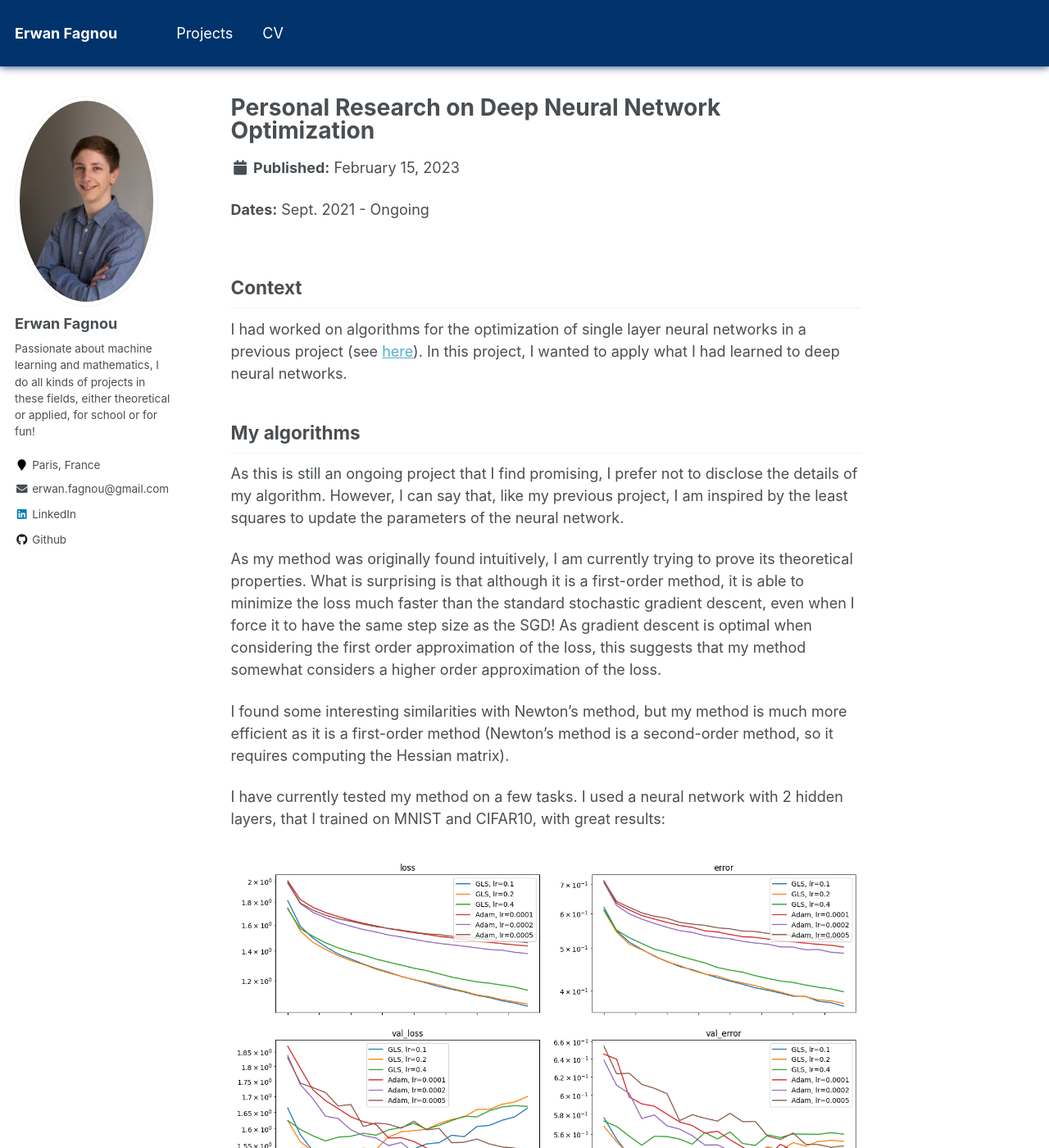
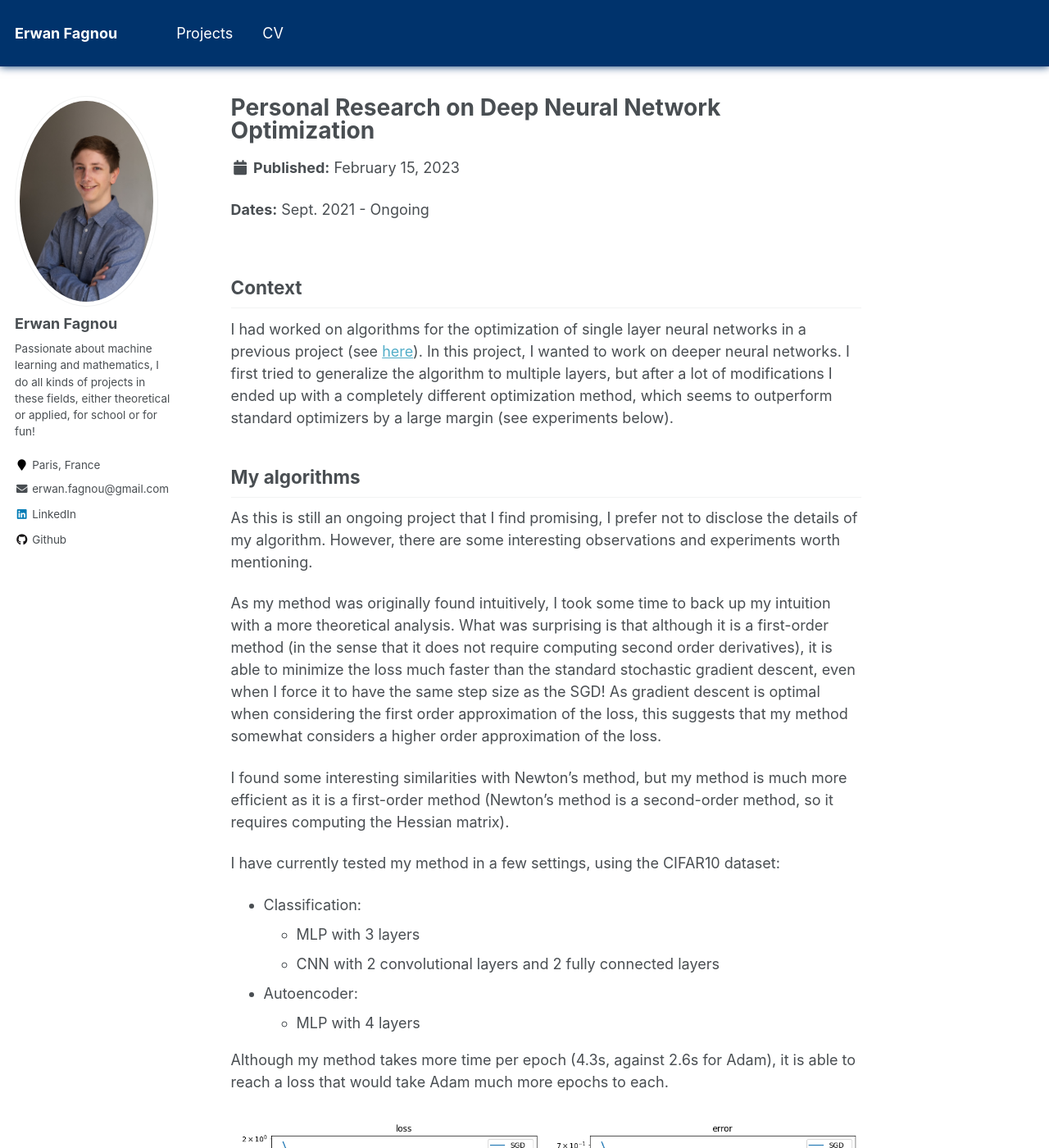
Before and after one commit to ErwanFagnou/erwanfagnou.github.io, a Jekyll site: the page built from _projects/mlp-optimizers.md, in a window 1280 px wide and 1400 px high. Shown: the whole window at 82% size. Built offline with Jekyll 4.4.1, drawn with Linux system fonts in a browser that asks for light colours; some of the changed text lies outside the part shown.

Commit message:
updated project: perso research on mlp optimization

```diff
--- a/_projects/mlp-optimizers.md
+++ b/_projects/mlp-optimizers.md
@@ -11,23 +11,43 @@ sorting_key: 992109
 
 ## Context
 
-I had worked on algorithms for the optimization of single layer neural networks in a previous project (see [here](/projects/nonlinear-least-squares/)). In this project, I wanted to apply what I had learned to deep neural networks.
+I had worked on algorithms for the optimization of single layer neural networks in a previous project (see [here](/projects/nonlinear-least-squares/)). In this project, I wanted to work on deeper neural networks. I first tried to generalize the algorithm to multiple layers, but after a lot of modifications I ended up with a completely different optimization method, which seems to outperform standard optimizers by a large margin (see experiments below).
 
 ## My algorithms
 
-As this is still an ongoing project that I find promising, I prefer not to disclose the details of my algorithm. However, I can say that, like my previous project, I am inspired by the least squares to update the parameters of the neural network.
+As this is still an ongoing project that I find promising, I prefer not to disclose the details of my algorithm. However, there are some interesting observations and experiments worth mentioning.
 
-As my method was originally found intuitively, I am currently trying to prove its theoretical properties. What is surprising is that although it is a first-order method, it is able to minimize the loss much faster than the standard stochastic gradient descent, even when I force it to have the same step size as the SGD! As gradient descent is optimal when considering the first order approximation of the loss, this suggests that my method somewhat considers a higher order approximation of the loss.
+As my method was originally found intuitively, I took some time to back up my intuition with a more theoretical analysis. What was surprising is that although it is a first-order method (in the sense that it does not require computing second order derivatives), it is able to minimize the loss much faster than the standard stochastic gradient descent, even when I force it to have the same step size as the SGD! As gradient descent is optimal when considering the first order approximation of the loss, this suggests that my method somewhat considers a higher order approximation of the loss.
 
 I found some interesting similarities with Newton's method, but my method is much more efficient as it is a first-order method (Newton's method is a second-order method, so it requires computing the Hessian matrix).
 
-I have currently tested my method on a few tasks. I used a neural network with 2 hidden layers, that I trained on MNIST and CIFAR10, with great results:
-
-{% include project_image.html
-path="/images/projects/mlp_optimizers/results.png"
-caption="Neural network trained on CIFAR10 with my method (GLS) and Adam. The learning rates chosen are variations around the optimal values. The y-axis is in log scale."
-%}
+I have currently tested my method in a few settings, using the CIFAR10 dataset:
+- Classification:
+  - MLP with 3 layers
+  - CNN with 2 convolutional layers and 2 fully connected layers
+- Autoencoder:
+  - MLP with 4 layers
 
 Although my method takes more time per epoch (4.3s, against 2.6s for Adam), it is able to reach a loss that would take Adam much more epochs to each.
 
-I also trained an autoencoder on CIFAR10, to challenge my optimizer. I am currently investigating some issues: it seems that it performs poorly when the output dimension of a layer is larger than the input dimension.
+{% include project_image.html
+path="/images/projects/mlp_optimizers/mlp.png"
+caption="MLP trained on CIFAR10 with SGD, Adam and my method (GLS). The learning rates chosen are variations around the optimal values. The y-axis is in log scale."
+%}
+
+{% include project_image.html
+path="/images/projects/mlp_optimizers/cnn.png"
+caption="CNN trained on CIFAR10 with SGD, Adam and my method (GLS)."
+%}
+
+{% include project_image.html
+path="/images/projects/mlp_optimizers/autoencoder.png"
+caption="Autoencoder MLP trained on CIFAR10 with SGD, Adam and my method (GLS)."
+%}
+
+These experiments show promising results as it minimizes the training loss faster than SGD and Adam, but it seems the method leads to worse generalisation on the classification task (the best validation loss reached is higher than that of other optimizers). This is probably due to the implicit regularization of SGD and Adam, which can be seen as a noisy version of my method, that prevents the model from converging to poor local minima. As it is harder for an autoencoder to overfit, the optimizer performs best for this task -- and outperforms Adam by several orders of magnitude. This suggests that the method may not be suitable for all tasks, similarly to the fact that SGD is often the best optimizer in computer vision tasks while Adam is better in NLP. I plan to investigate this more in the future.
+
+Other things I plan to do:
+- investigate and fix some instability issues when the hyperparameters are not well chosen
+- evaluate on more complex models from different fields (e.g. ResNet, language models, etc)
+- combine my method with adaptive learning rates (e.g. Adam) and momentum to see if it can further improve the results
```
Also changed, not shown: images/projects/mlp_optimizers/autoencoder.png (added), images/projects/mlp_optimizers/cnn.png (added), images/projects/mlp_optimizers/mlp.png (added).
